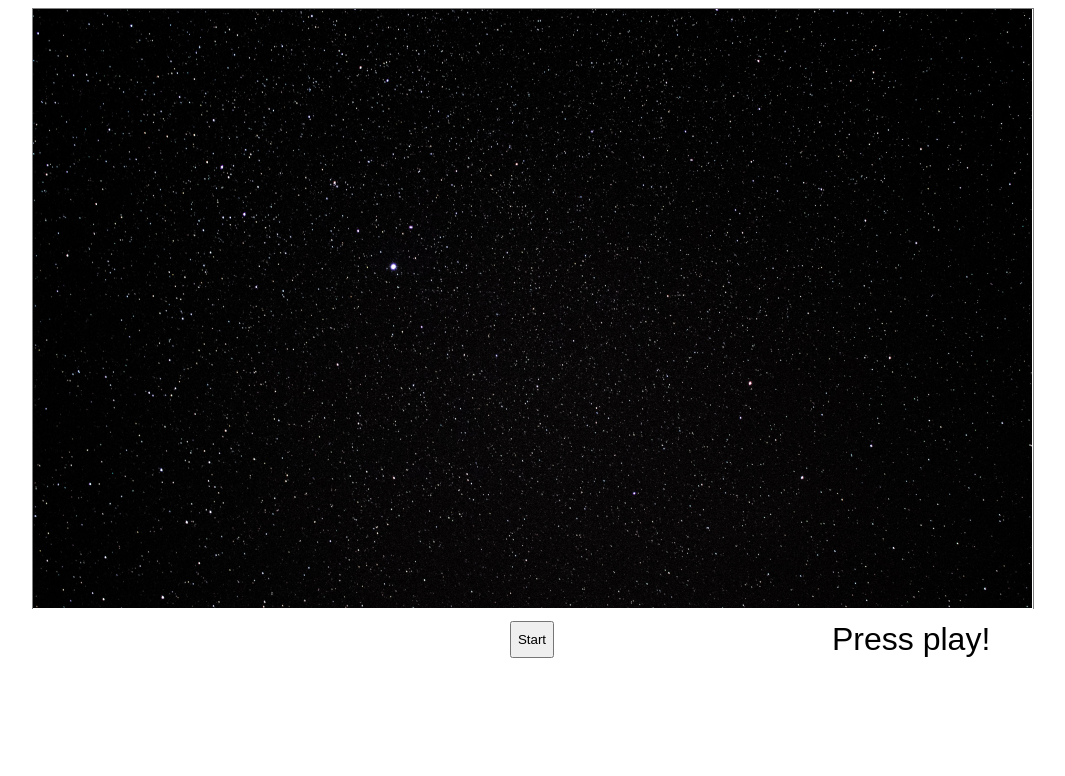
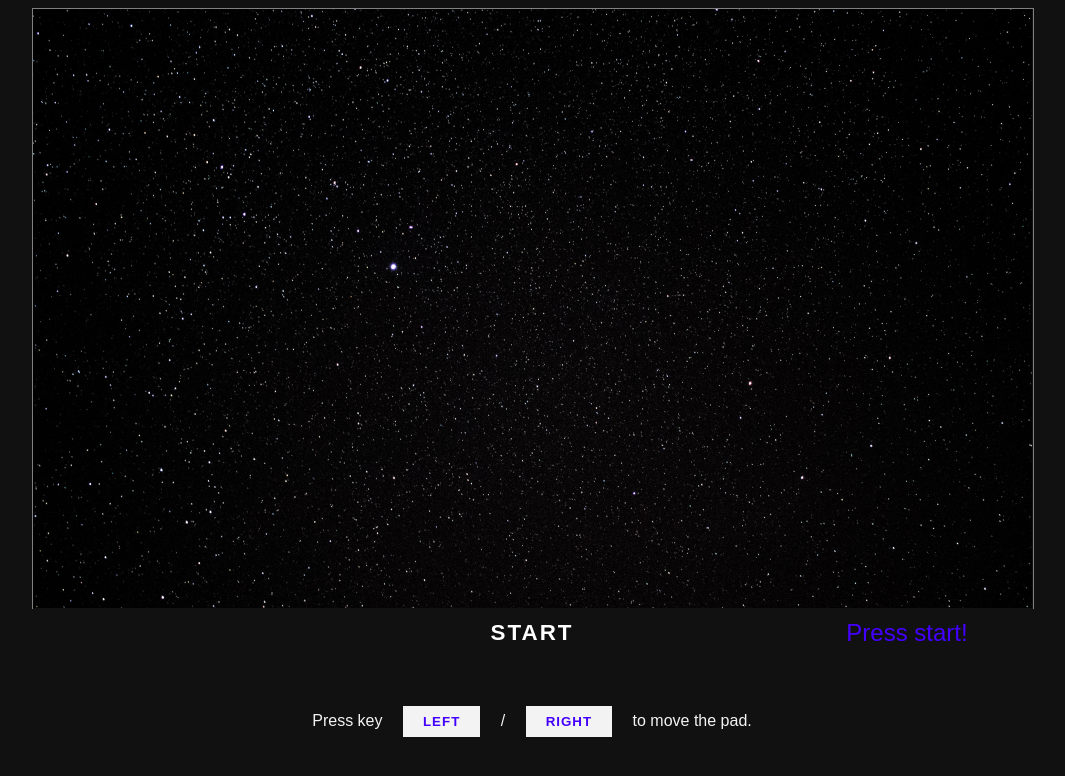
Before and after one commit to ToppHestmark/Arkanoid-game, a website built with Parcel: page src/index.html in a window 1280 px wide. Shown: the whole page, without its empty margins (108-1173 px from the left). Built offline with nearby package versions, Linux system fonts and the light colour scheme.

Commit message:
Applied instruction

```diff
--- a/src/index.html
+++ b/src/index.html
@@ -8,13 +8,18 @@
     <title>Arkanoid Game</title>
   </head>
   <body>
-    <div id="main" class="main">
+    <main id="main" class="main">
       <canvas id="playField" width="1000" height="600"></canvas>
       <img id="background" src="./images/background.png"></img>
       <div id="display">
         <div id="score"></div>
         <button id="start">Start</button>
-        <div id="info">Press play!</div>
+        <div id="info">Press start!</div>
+      </div>
+    </main>
+    <div class="instruction">
+      <div>
+        <p>Press key <button>LEFT</button> / <button>RIGHT</button> to move the pad.</p>
       </div>
     </div>
     <script src="./index.ts"></script>
@@ -25,14 +30,19 @@
       --height: 650px;
     }
 
+    body {
+      font-family: Arial, Helvetica, sans-serif;
+      background-color: #111;
+
+    }
+
     #main {
       position: relative;
       width: 1000px;
       margin: 0 auto;
       width: var(--width);
       height: var(--height);
-      font-size: 32px;
-      font-family: Arial, Helvetica, sans-serif;
+      font-size: 24px;
     }
 
     canvas {
@@ -49,14 +59,101 @@
     #display {
       position: absolute;
       bottom: 0;
+      background-color: #111;
       display: flex;
+      text-align: center;
+      align-items: center;
       justify-content: space-between;
       width: var(--width);
     }
 
+    .instruction {
+      width: 100%;
+      display: flex;
+      justify-content: space-evenly;
+      margin-top: 2rem;
+      color: #f3f3f3;
+    }
+
+    .instruction button {
+      padding: 8px 20px;
+      margin: 0 1rem;
+      color: rgb(68, 0, 255);
+      background-color: #f3f3f3;
+      border: 0;
+      outline: 0;
+      font-weight: 600;
+      letter-spacing: 1px;
+    }
+
     #score,
     #info {
-      width: 200px;
+      width: 250px;
+      color: rgb(68, 0, 255);
     }
+
+    #start {
+      width: 220px;
+    height: 50px;
+    border: none;
+    outline: none;
+    color: #fff;
+    background: #111;
+    cursor: pointer;
+    position: relative;
+    z-index: 0;
+    border-radius: 10px;
+    font-size: 1.4rem;
+    font-weight: 900;
+    letter-spacing: 2px;
+    text-transform: uppercase;
+    }
+
+    #start:before {
+      content: '';
+    background: linear-gradient(45deg, #ff0000, #ff7300, #fffb00, #48ff00, #00ffd5, #002bff, #7a00ff, #ff00c8, #ff0000);
+    position: absolute;
+    top: -2px;
+    left:-2px;
+    background-size: 400%;
+    z-index: -1;
+    filter: blur(5px);
+    width: calc(100% + 4px);
+    height: calc(100% + 4px);
+    animation: glowing 20s linear infinite;
+    opacity: 0;
+    transition: opacity .3s ease-in-out;
+    border-radius: 10px;
+    }
+
+    #start:active {
+    color: #000
+}
+
+#start:active:after {
+    background: transparent;
+}
+
+#start:hover:before {
+    opacity: 1;
+}
+
+#start:after {
+    z-index: -1;
+    content: '';
+    position: absolute;
+    width: 100%;
+    height: 100%;
+    background: #111;
+    left: 0;
+    top: 0;
+    border-radius: 10px;
+}
+
+@keyframes glowing {
+    0% { background-position: 0 0; }
+    50% { background-position: 400% 0; }
+    100% { background-position: 0 0; }
+}
   </style>
 </html>
```
Also changed, not shown: dist/index.html, dist/index.js, readme.md, 3 other files.
